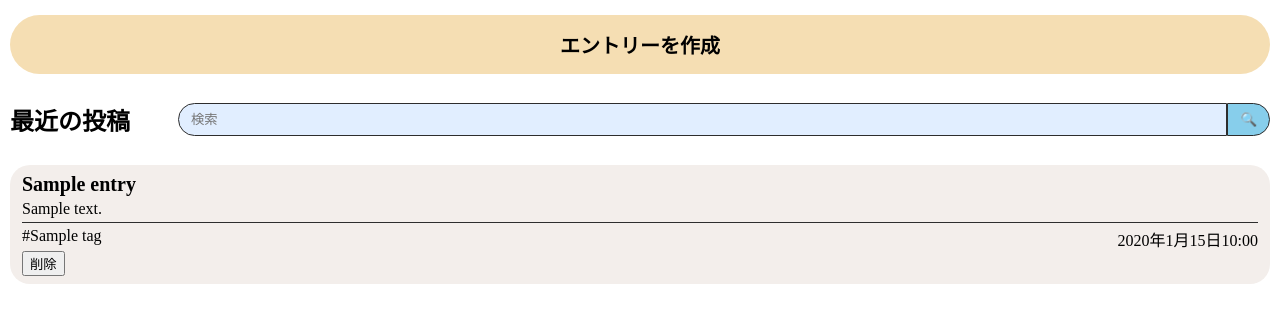
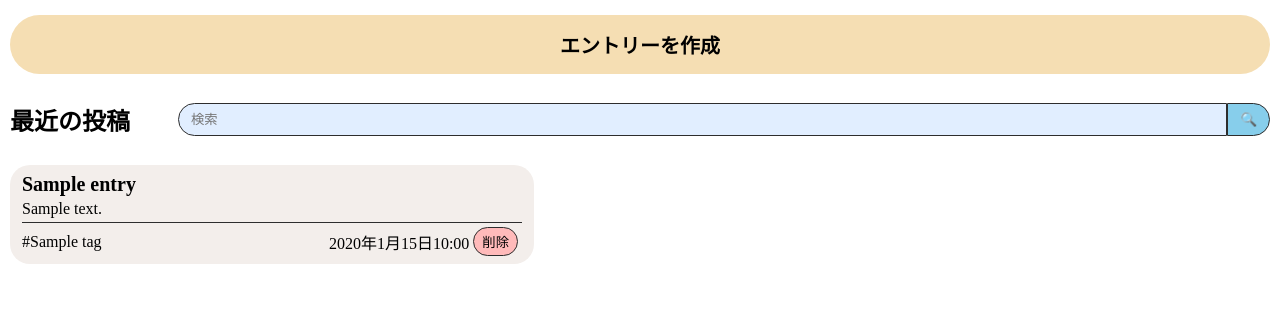
Before and after one commit to CoreNion/Diary, a Django app: template templates/diary/index_home.html in a window 1280 px wide. Shown: the part 96-419 px from the top of the page. Run offline with Django 5.2, Linux system fonts and the light colour scheme; the template is opened without the code that fills it: most values are stand-ins (such as "Sample title", 1, 10 or a date in 2020); data that the repository does not hold is empty.

Commit message:
[home] 削除ボタン/リストアイテムの修正

```diff
--- a/static/css/home.css
+++ b/static/css/home.css
@@ -83,6 +83,7 @@
 
   padding: 8px 12px;
   width: 100%;
+  max-width: 500px;
 
   border-radius: 20px;
 
@@ -113,7 +114,8 @@
   padding-top: 4px;
 
   display: grid;
-  grid-template-columns: 1fr max-content;
+  grid-template-columns: 1fr max-content max-content;
+  align-items: center;
 }
 
 .entry__tags {
@@ -125,3 +127,12 @@
   flex-direction: row;
   gap: 4px;
 }
+
+.entry__remove {
+  background-color: #ffbaba;
+  color: #000000;
+  border: 0.5px solid #2d2d2d;
+  padding: 4px 8px;
+  border-radius: 20px;
+  margin: 0 4px;
+}
--- a/templates/diary/index_home.html
+++ b/templates/diary/index_home.html
@@ -39,7 +39,7 @@
         <time datetime="" class="entry__time">{{ entry.date }}</time>
         <form method="POST" action="{% url "diary:delete" entry.pk %}" class="entry__delete">
           {% csrf_token %}
-          <button type="submit" onclick='return confirm("本当に削除しますか？");'>削除</button>
+          <button type="submit" onclick='return confirm("本当に削除しますか？");' class="entry__remove">削除</button>
         </form>
       </div>
     </a>
```
